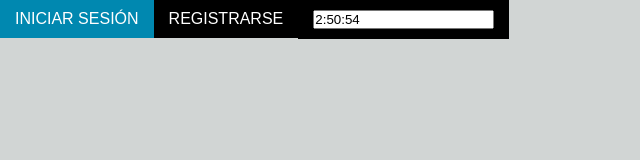
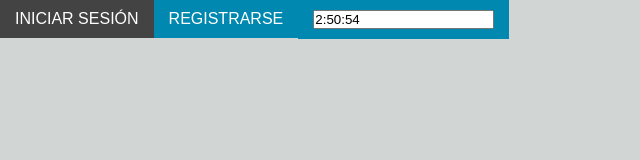
Before and after one commit to netoAlves32/EdgarLemus.github.io, a plain HTML site: page index.html in a window 1280 px wide. Shown: the top 160 px of the page, without its empty margins (0-640 px from the left). Drawn offline with Linux system fonts and the light colour scheme.

Commit message:
Update index.html

```diff
--- a/index.html
+++ b/index.html
@@ -22,7 +22,7 @@
 	}
 
 	.nav li a {
-	background-color:black;
+	background-color:#0088B0;
 	color:white;
 	text-decoration:none;
 	padding:10px 15px;
@@ -30,7 +30,7 @@
 	}
 
 	.nav li a:hover{
-	background-color: #0088B0;
+	background-color: #434343;
 	}
 
 	.nav > li {
```
